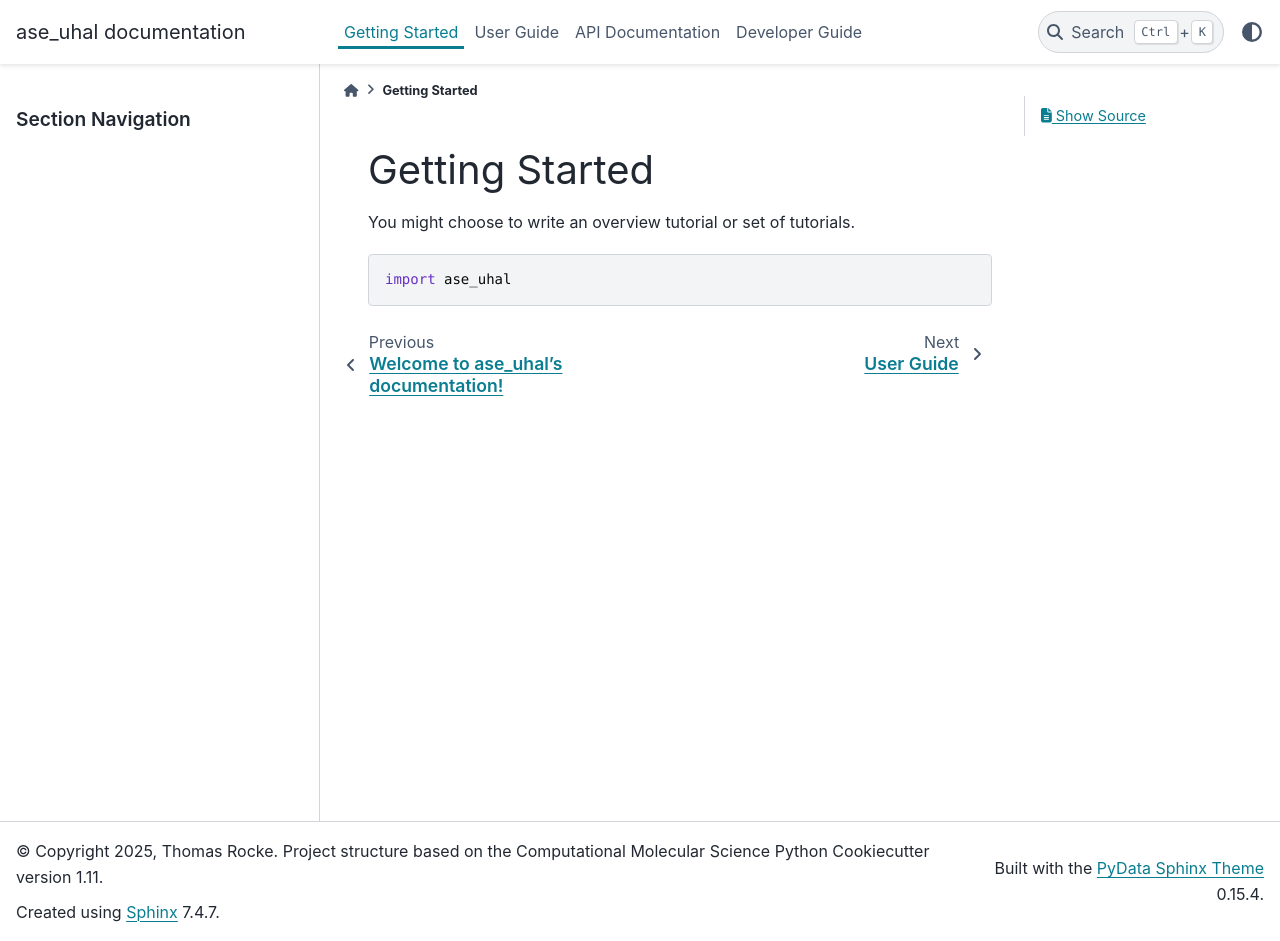
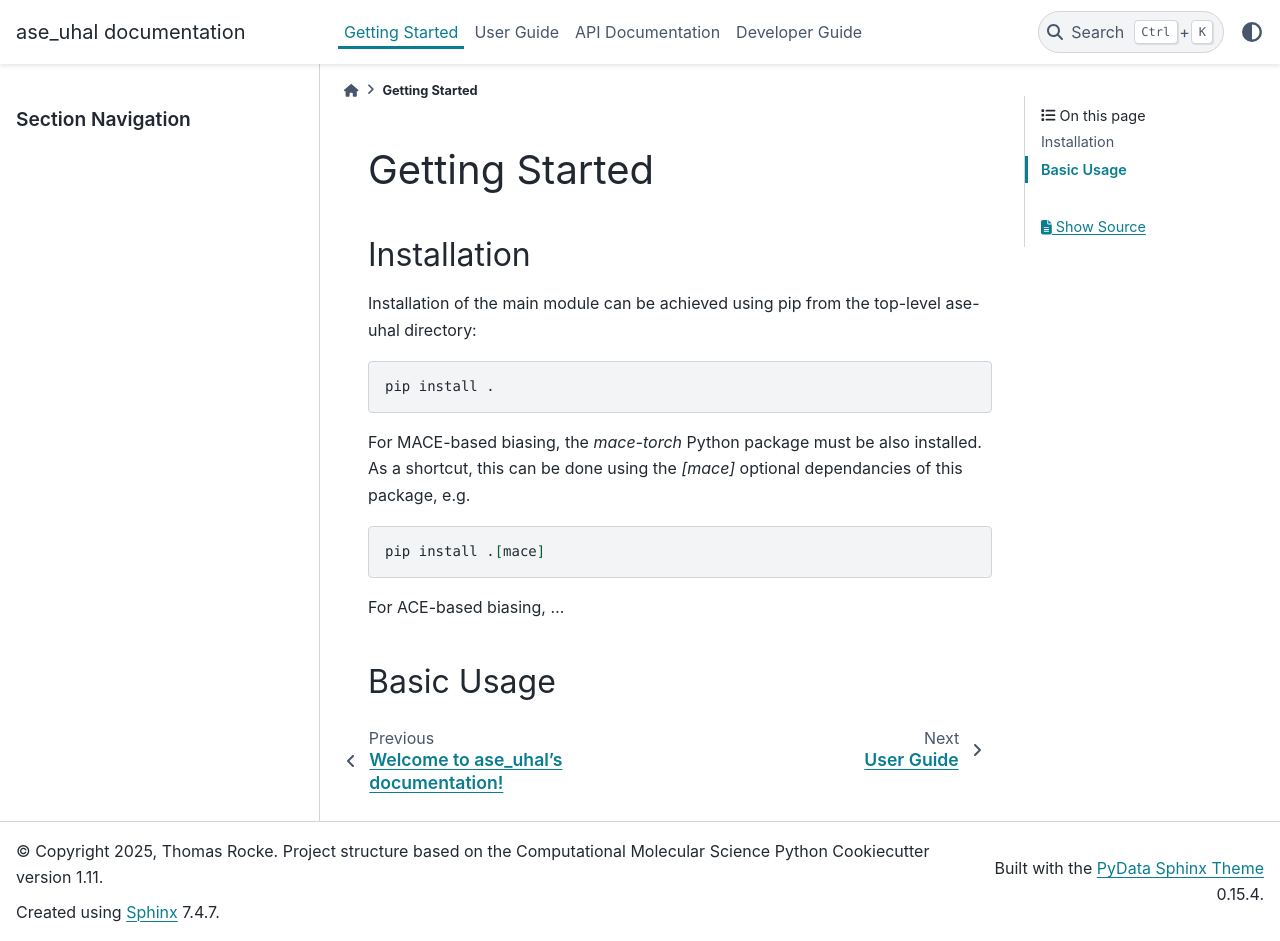
Before and after one commit to kermodegroup/ase_uhal, a Sphinx documentation site: the page built from docs/getting_started.rst, in a window 1280 px wide and 941 px high. Built offline with Sphinx 7.4.7 and the PyData theme 0.15.4, drawn with Linux system fonts in a browser that asks for light colours; the version number could not be read and is left out.

Commit message:
Start of docs

```diff
--- a/ase_uhal/__init__.py
+++ b/ase_uhal/__init__.py
@@ -2,6 +2,6 @@
 
 # Add imports here
 from .hal_calculator import HALCalculator
-
+from .committee_calculators import ACECommitteeCalculator, MACECommitteeCalculator
 
 from ._version import __version__
--- a/docs/api.rst
+++ b/docs/api.rst
@@ -2,7 +2,9 @@ API Documentation
 =================
 
 .. autosummary::
-   :toctree: autosummary
+   :toctree: generated
+   :recursive:
 
    ase_uhal.HALCalculator
    ase_uhal.ACECommitteeCalculator
+   ase_uhal.MACECommitteeCalculator
--- a/docs/getting_started.rst
+++ b/docs/getting_started.rst
@@ -1,9 +1,22 @@
 Getting Started
 ===============
 
+Installation
+------------
 
-You might choose to write an overview tutorial or set of tutorials.
+Installation of the main module can be achieved using pip from the top-level ase-uhal directory:
 
-.. code-block:: python
+.. code-block:: bash
 
-    import ase_uhal
+    pip install .
+
+For MACE-based biasing, the `mace-torch` Python package must be also installed. As a shortcut, this can be done using the `[mace]` optional dependancies of this package, e.g.
+
+.. code-block:: bash
+
+    pip install .[mace]
+
+For ACE-based biasing, ...
+
+Basic Usage
+-----------
--- a/docs/user_guide.rst
+++ b/docs/user_guide.rst
@@ -2,3 +2,5 @@ User Guide
 ===============
 
 This page details how to use ase_uhal.
+
+:ref:`theory`
```
Also changed, not shown: docs/user-guide/theory.rst (added, +14 -0 lines).
